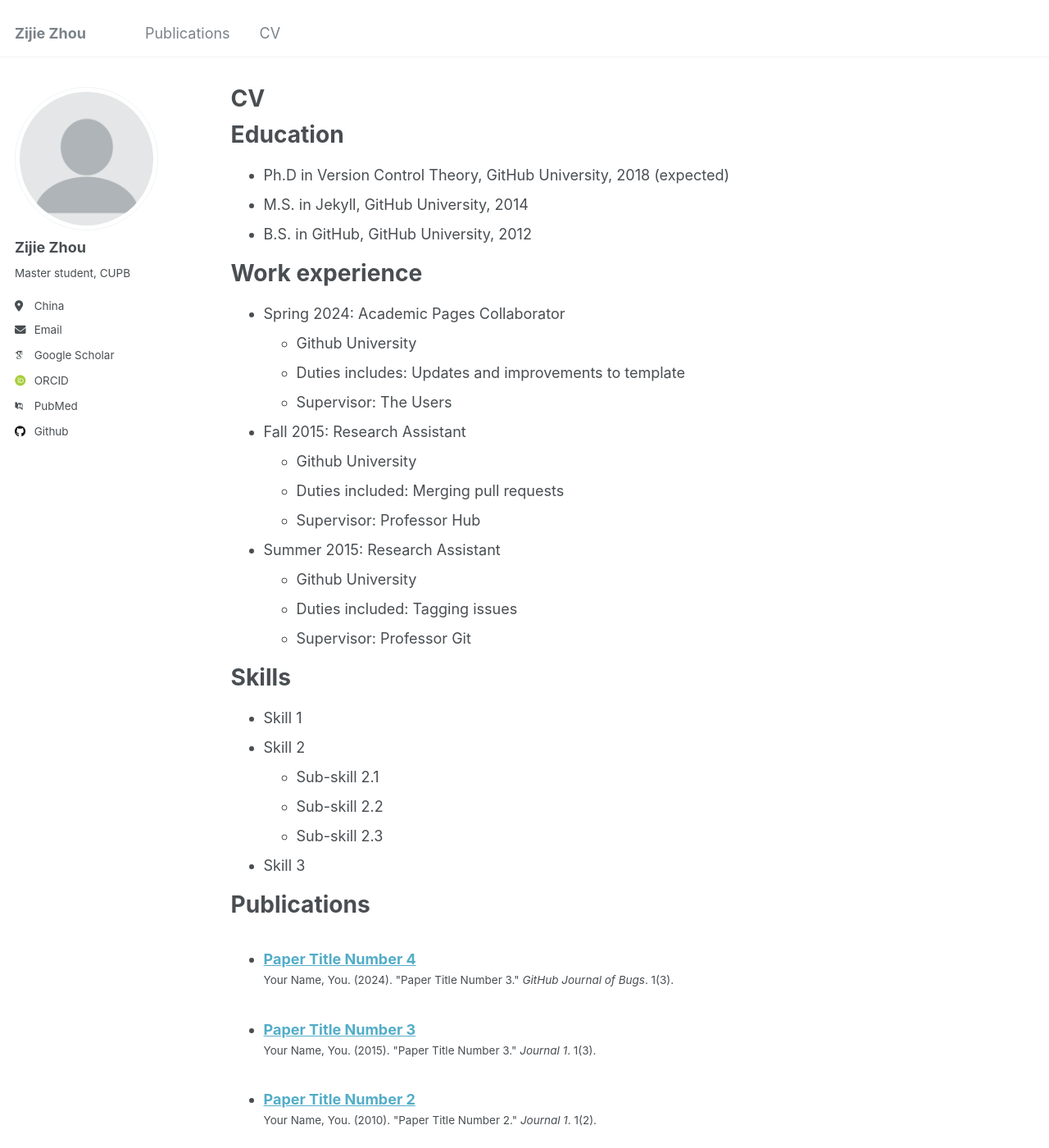
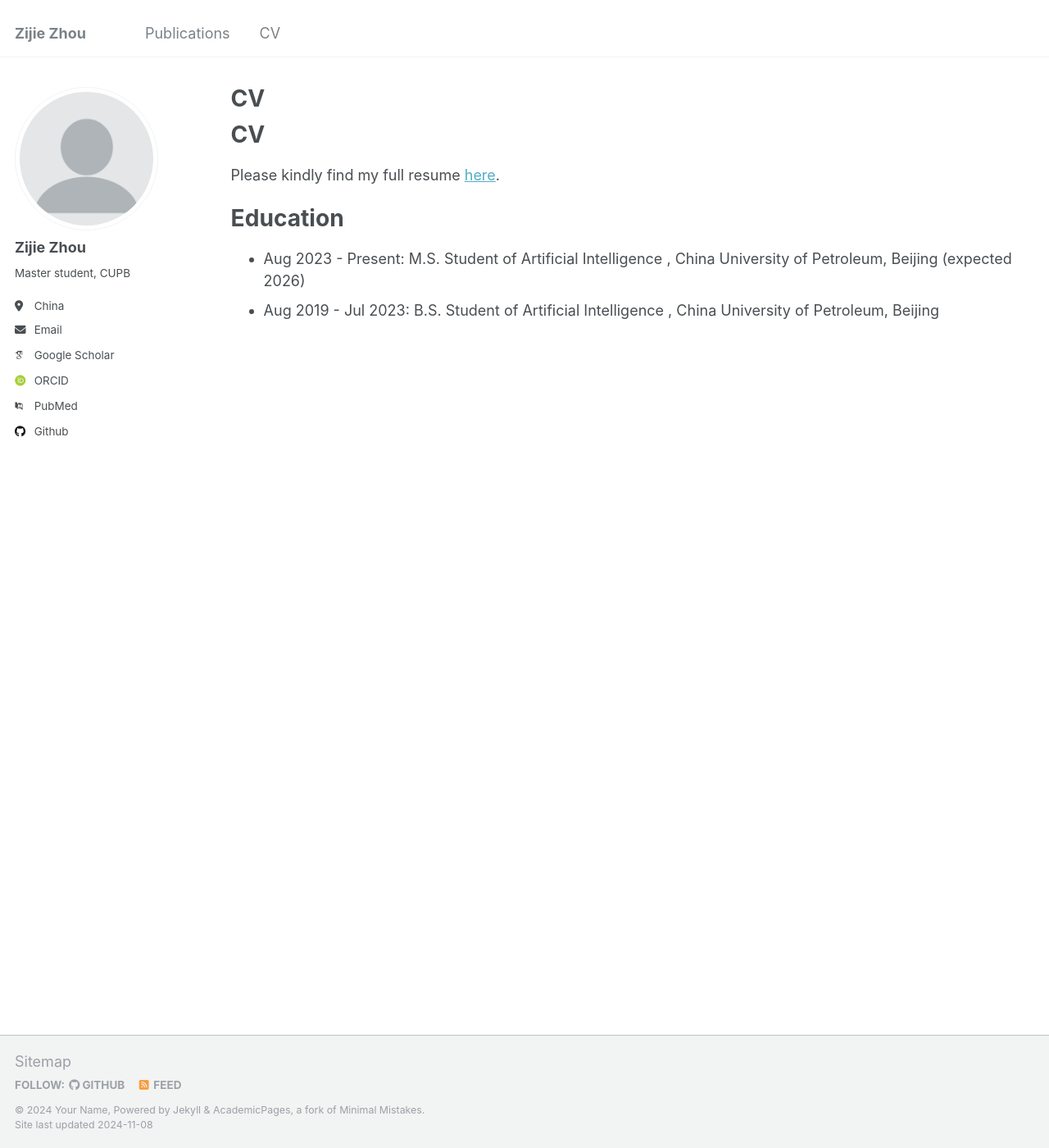
Before and after one commit to ChikitChau/zijiezhou.github.io, a Jekyll site: the page built from _pages/cv.md, in a window 1280 px wide and 1400 px high. Shown: the whole window at 82% size. Built offline with Jekyll 4.4.1, drawn with Linux system fonts in a browser that asks for light colours; some web fonts are replaced; some of the changed text lies outside the part shown.

Commit message:
Update cv.md

```diff
--- a/_pages/cv.md
+++ b/_pages/cv.md
@@ -7,58 +7,11 @@ redirect_from:
   - /resume
 ---
 
-{% include base_path %}
+CV
+======
+Please kindly find my full resume [here](files/zijiezhou-cv.pdf).
 
 Education
 ======
-* Ph.D in Version Control Theory, GitHub University, 2018 (expected)
-* M.S. in Jekyll, GitHub University, 2014
-* B.S. in GitHub, GitHub University, 2012
-
-Work experience
-======
-* Spring 2024: Academic Pages Collaborator
-  * Github University
-  * Duties includes: Updates and improvements to template
-  * Supervisor: The Users
-
-* Fall 2015: Research Assistant
-  * Github University
-  * Duties included: Merging pull requests
-  * Supervisor: Professor Hub
-
-* Summer 2015: Research Assistant
-  * Github University
-  * Duties included: Tagging issues
-  * Supervisor: Professor Git
-
-Skills
-======
-* Skill 1
-* Skill 2
-  * Sub-skill 2.1
-  * Sub-skill 2.2
-  * Sub-skill 2.3
-* Skill 3
-
-Publications
-======
-  <ul>{% for post in site.publications reversed %}
-    {% include archive-single-cv.html %}
-  {% endfor %}</ul>
-
-Talks
-======
-  <ul>{% for post in site.talks reversed %}
-    {% include archive-single-talk-cv.html  %}
-  {% endfor %}</ul>
-
-Teaching
-======
-  <ul>{% for post in site.teaching reversed %}
-    {% include archive-single-cv.html %}
-  {% endfor %}</ul>
-
-Service and leadership
-======
-* Currently signed in to 43 different slack teams
+* Aug 2023 - Present: M.S. Student of Artificial Intelligence , China University of Petroleum, Beijing (expected 2026)
+* Aug 2019 - Jul 2023: B.S. Student of Artificial Intelligence , China University of Petroleum, Beijing
```
